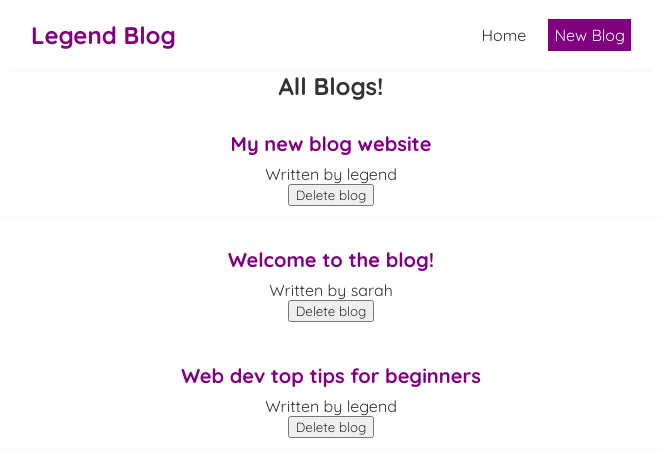
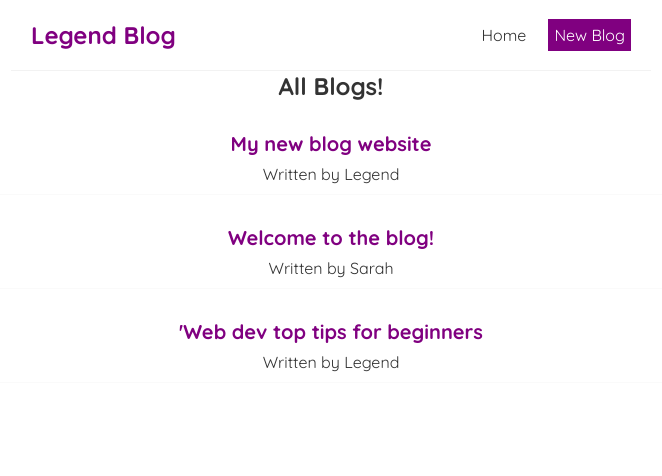
Before and after one commit to LegendAb/blog-app-with-react, a React (Create React App) app in the folder legend-blog-app/: page / in a window 1280 px wide. Shown: the top 476 px of the page, without its empty margins (309-971 px from the left). Built offline with nearby package versions, Linux system fonts and the light colour scheme; data requests are answered from the project's data file.

Commit message:
setting up a json server

```diff
--- /dev/null
+++ b/legend-blog-app/data/db.json
@@ -0,0 +1,24 @@
+{
+    "blogs": [
+        {
+            "title": "My new blog website",
+            "body": "lorem ipsum...",
+            "author": "Legend",
+            "id": 1
+        },
+
+        {
+            "title": "Welcome to the blog!",
+            "body": "lorem ipsum...",
+            "author": "Sarah",
+            "id": 2
+        },
+
+        {
+            "title": "'Web dev top tips for beginners",
+            "body": "lorem ipsum...",
+            "author": "Legend",
+            "id": 3
+        }
+    ]
+}
--- a/legend-blog-app/src/BlogList.js
+++ b/legend-blog-app/src/BlogList.js
@@ -1,4 +1,4 @@
-const BlogList = ({ blogs, title, handleDelete }) => {
+const BlogList = ({ blogs, title }) => {
     // const blogs = props.blogs;
     // const title = props.title;
 
@@ -9,7 +9,7 @@ const BlogList = ({ blogs, title, handleDelete }) => {
                 <div className="blog-preview" key={blog.id}>
                     <h2>{ blog.title }</h2>
                     <p>Written by { blog.author }</p>
-                    <button onClick={() => handleDelete(blog.id)}>Delete blog</button>
+                    {/* <button onClick={() => handleDelete(blog.id)}>Delete blog</button> */}
                 </div>
             ))}
         </div>
--- a/legend-blog-app/src/Home.js
+++ b/legend-blog-app/src/Home.js
@@ -3,27 +3,37 @@ import BlogList from "./BlogList";
 
 
 const Home = () => {
-    const [blogs, setBlogs] = useState([
-        { title: 'My new blog website', body: 'lorem ipsum...', author: 'legend', id: 1},
-        { title: 'Welcome to the blog!', body: 'lorem ipsum...', author: 'sarah', id: 2},
-        { title: 'Web dev top tips for beginners', body: 'lorem ipsum...', author: 'legend', id: 3}
-    ]);
+    const [blogs, setBlogs] = useState(null);
+    const [loading, setLoading] = useState(true);
 
-    const handleDelete = (id) => {
-        const newBlogs = blogs.filter(blog => blog.id !== id);
-        setBlogs(newBlogs);
-    }
+    const [name, setName] = useState("legend");
+
+    // const handleDelete = (id) => {
+    //     const newBlogs = blogs.filter(blog => blog.id !== id);
+    //     setBlogs(newBlogs);
+    // }
 
     useEffect(() => {
-        console.log("use effect ran");
-        console.log(blogs);
-    })
+        setTimeout(() => {
+            fetch('http://localhost:8000/blogs')
+            .then(res => {
+                return res.json();
+            })
+            .then(data => {
+                setBlogs(data);
+                setLoading(false)
+            });
+        }, 1000);
+    }, []);
 
 
     return (
         <div className="home">
-            <BlogList blogs={blogs} title="All Blogs!" handleDelete={handleDelete} />
+            { loading && <div>Loading...</div> }
+            { blogs && <BlogList blogs={blogs} title="All Blogs!" /> }
             {/* <BlogList blogs={blogs.filter((blog) => blog.author === 'legend')} title="Legend's blogs" /> */}
+            {/* <button onClick={() => setName("abraham")}>change name</button> */}
+            {/* <p>{ name }</p> */}
         </div>
      );
 }
```
